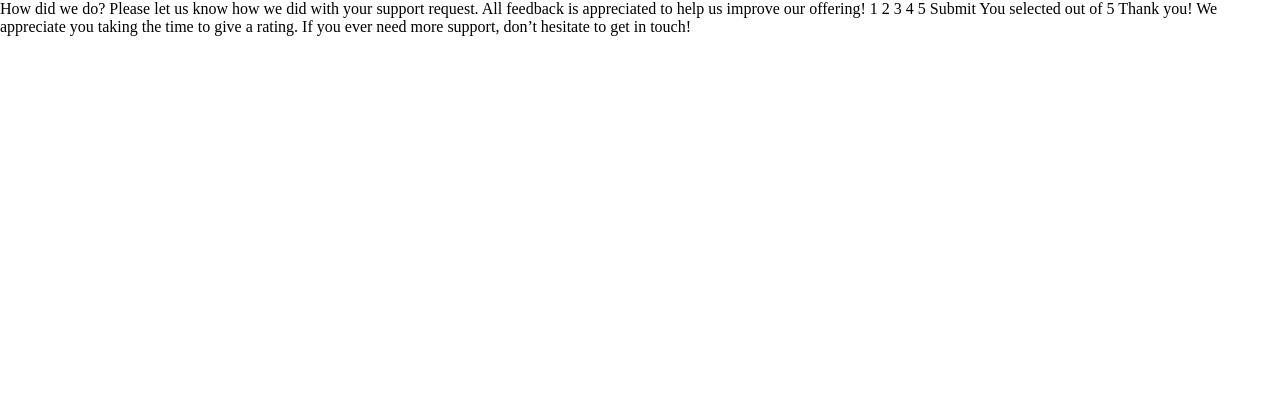
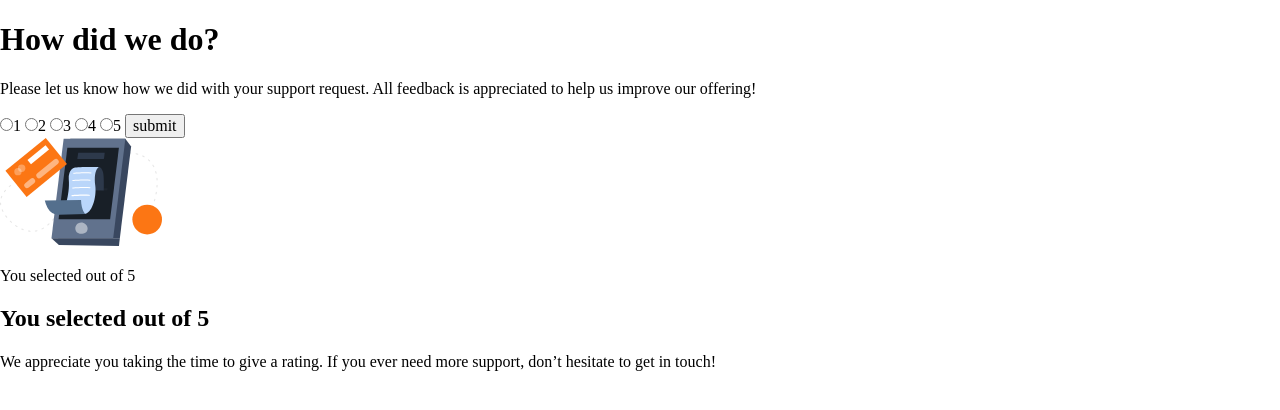
Before and after one commit to macsigner/web-pro-exercise-interactive-rating-component, a website built with Parcel: page index.html in a window 1280 px wide. Built offline with nearby package versions, Linux system fonts and the light colour scheme.

Commit message:
Add basic markup

```diff
--- a/index.html
+++ b/index.html
@@ -23,30 +23,33 @@
 </head>
 <body>
 
-<!-- Rating state start -->
+<main>
+    <section>
+        <h1>How did we do?</h1>
 
-How did we do?
+        <p>Please let us know how we did with your support request. All feedback is appreciated to help us improve our
+            offering!</p>
 
-Please let us know how we did with your support request. All feedback is appreciated
-to help us improve our offering!
+        <form>
+            <label><input type="radio" name="rating" value="1">1</label>
+            <label><input type="radio" name="rating" value="2">2</label>
+            <label><input type="radio" name="rating" value="3">3</label>
+            <label><input type="radio" name="rating" value="4">4</label>
+            <label><input type="radio" name="rating" value="5">5</label>
+            <input type="submit" value="submit">
+        </form>
+    </section>
+    <section>
+        <img src="images/illustration-thank-you.svg" width="162" height="108" alt="Thank you illustration">
 
-1 2 3 4 5
+        <p>You selected <span></span> out of 5</p>
 
-Submit
+        <h2>You selected <span></span> out of 5</h2>
 
-<!-- Rating state end -->
-
-<!-- Thank you state start -->
-
-You selected <!-- Add rating here --> out of 5
-
-Thank you!
-
-We appreciate you taking the time to give a rating. If you ever need more support,
-don’t hesitate to get in touch!
-
-<!-- Thank you state end -->
-
+        <p>We appreciate you taking the time to give a rating. If you ever need more support, don’t hesitate to get in
+            touch!</p>
+    </section>
+</main>
 <script src="src/js/main.js" type="module"></script>
 </body>
 </html>
--- a/src/scss/main.scss
+++ b/src/scss/main.scss
@@ -0,0 +1,5 @@
+*,
+*::before,
+*::after {
+    box-sizing: border-box;
+}
```
